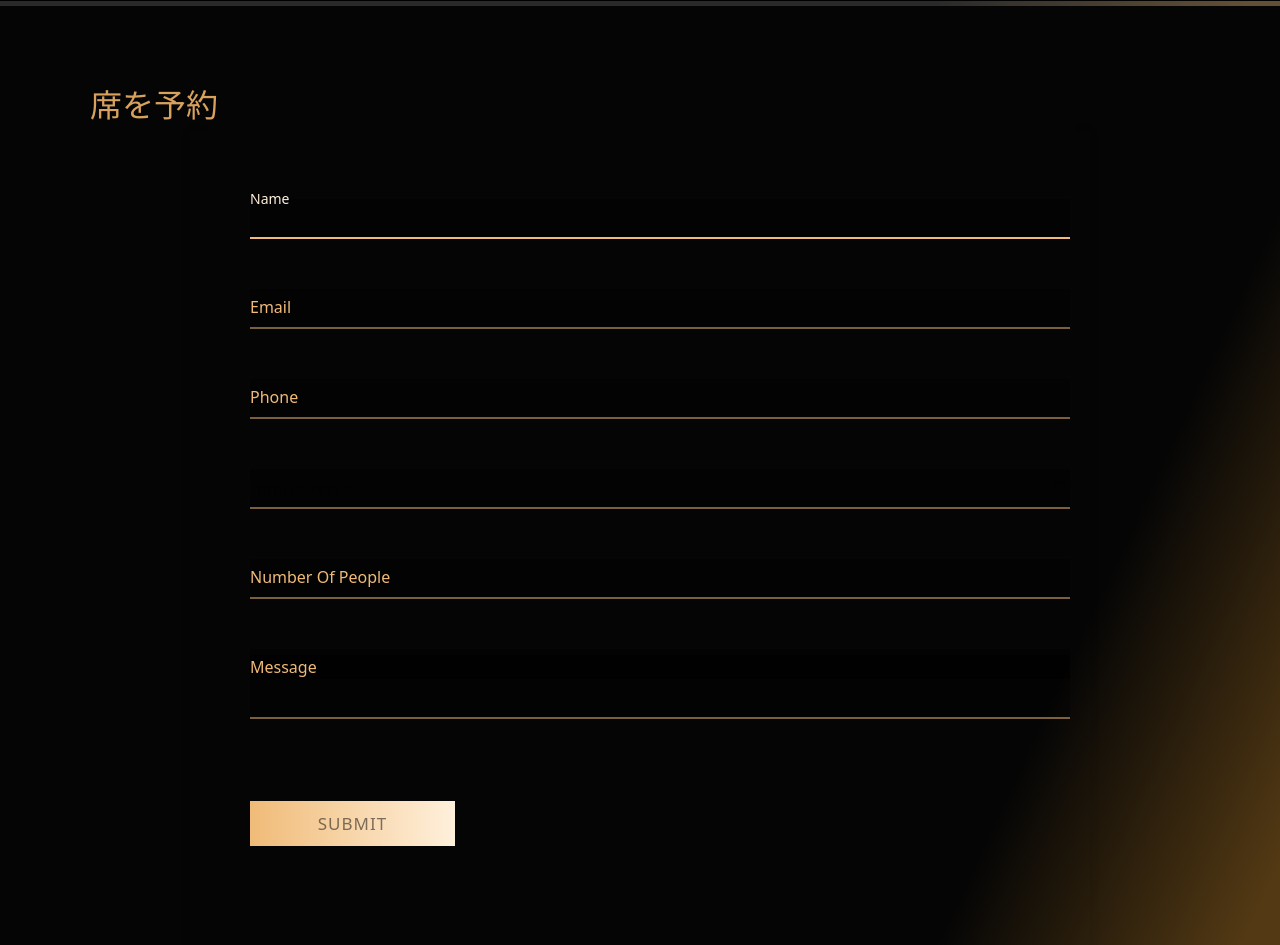
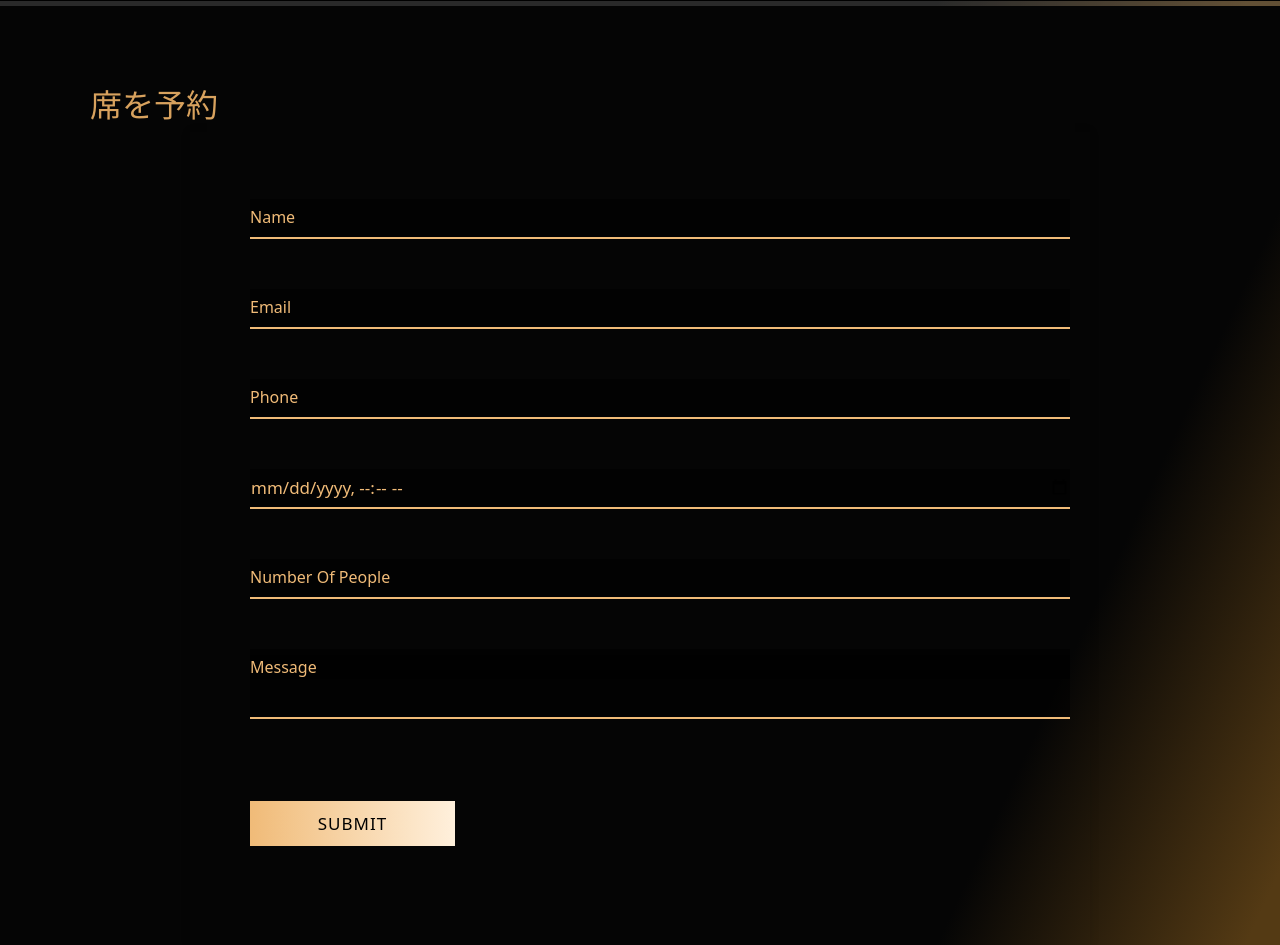
Before and after one commit to bardack134/restaurant-menu, a PHP site: page /templates/index.php in a window 1280 px wide. Shown: the part 2381-3326 px from the top of the page. Run offline with PHP 8.4, Linux system fonts and the light colour scheme; data that the repository does not hold is empty.

Commit message:
form finished

```diff
--- a/templates/index.php
+++ b/templates/index.php
@@ -246,7 +246,7 @@
                             <div class="form-block">
                             <div class="input-data">
                                     <!-- <input required type="email" name="name" id="email"> -->
-                                    <input type="text" name="name" id="name">
+                                    <input required  type="text" name="name" id="name">
                                     <div class="underline"></div>
                                     <label class="" for="name">Name</label>
                                 </div>
--- a/templates/styles.css
+++ b/templates/styles.css
@@ -413,7 +413,8 @@ form .form-block .input-data{
     font-size: 17px;
     border-bottom: 2px solid #F0BB78;
     background: rgb(0, 0, 0,0.5);
-    opacity: 0.5;
+
+    color: #F0BB78;
   }
   .input-data input:focus ~ label, .textarea textarea:focus ~ label,
   .input-data input:valid ~ label, .textarea textarea:valid ~ label{
@@ -487,6 +488,7 @@ form .form-block .input-data{
     cursor: pointer;
     position: relative;
     z-index: 2;
+    color: black;
 
   }
   @media (max-width: 700px) {
```
